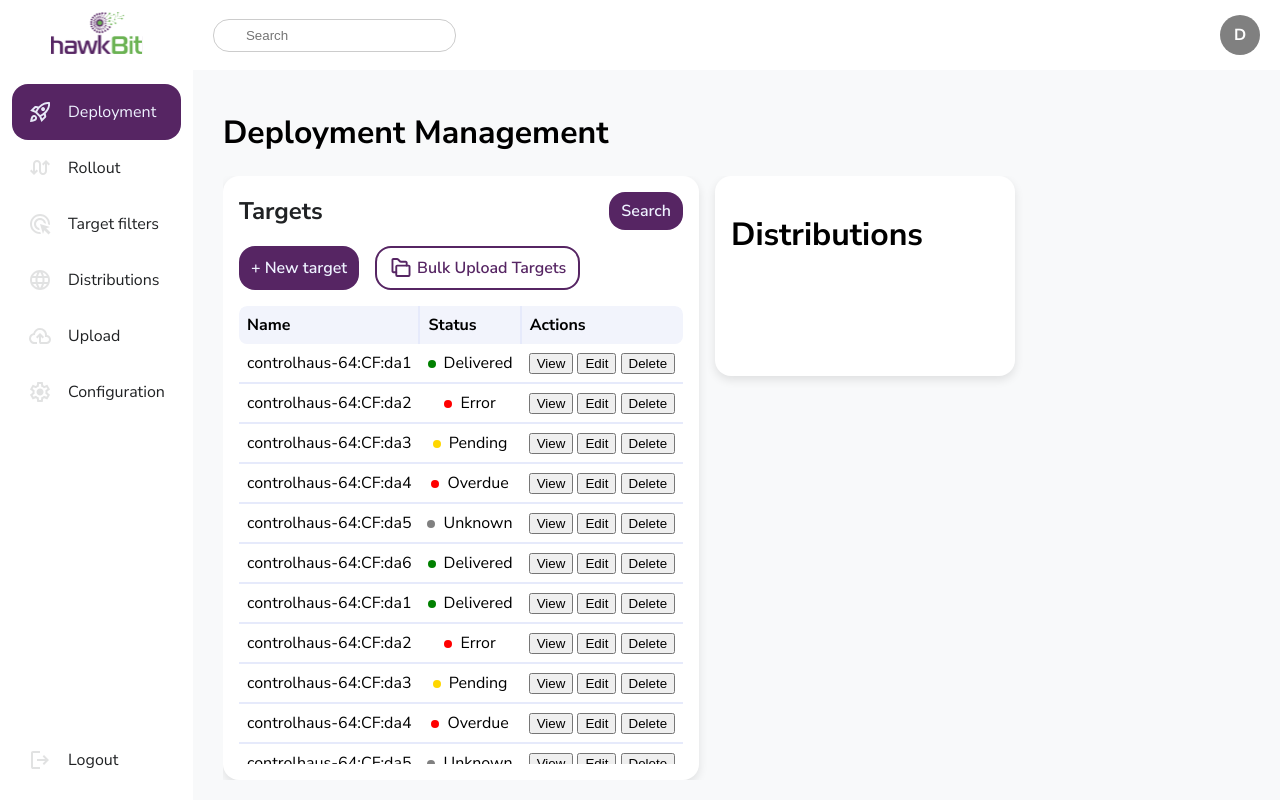
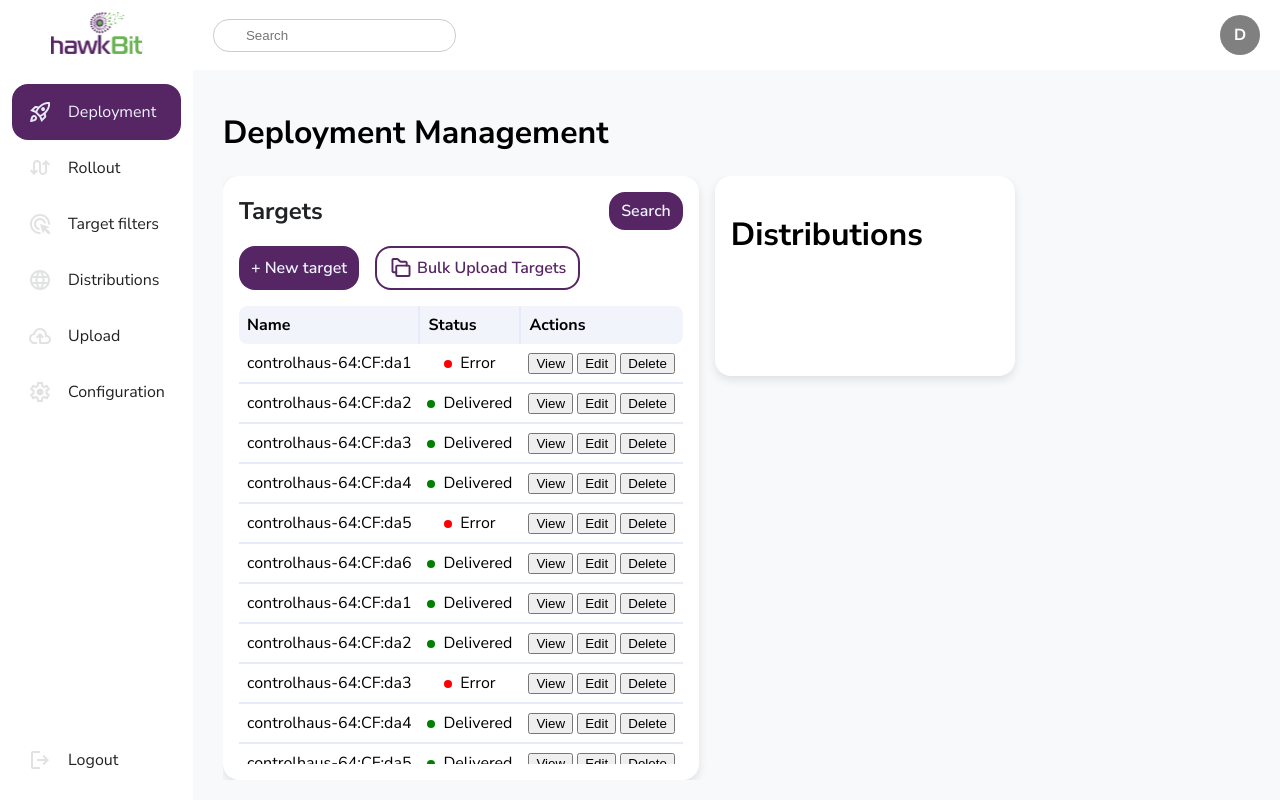
Before and after one commit to sbabic/hawkbitgui, a Next.js app: page /x/deployment in a window 1280 px wide. Built offline with nearby package versions, Linux system fonts and the light colour scheme.

Commit message:
feat: Finished targets table

```diff
--- a/src/app/components/table/index.tsx
+++ b/src/app/components/table/index.tsx
@@ -3,100 +3,18 @@
 import React from 'react';
 import {
     useReactTable,
-    createColumnHelper,
     getCoreRowModel,
     flexRender,
     ColumnDef,
 } from '@tanstack/react-table';
 import styles from './styles.module.scss';
 
-type Device = {
-    name: string;
-    status: 'Delivered' | 'Error' | 'Pending' | 'Overdue' | 'Unknown';
+export type TableProps<T> = {
+    data: T[];
+    columns: ColumnDef<T, any>[];
 };
 
-const columnHelper = createColumnHelper<Device>();
-
-const columns: ColumnDef<Device, any>[] = [
-    columnHelper.accessor('name', {
-        header: 'Name',
-        cell: (info) => info.getValue(),
-    }),
-    columnHelper.accessor('status', {
-        header: 'Status',
-        cell: (info) => {
-            const status = info.getValue();
-            let statusClass = '';
-
-            // Map each status to a specific SCSS class
-            switch (status) {
-                case 'Delivered':
-                    statusClass = styles.statusDelivered;
-                    break;
-                case 'Error':
-                    statusClass = styles.statusError;
-                    break;
-                case 'Pending':
-                    statusClass = styles.statusPending;
-                    break;
-                case 'Overdue':
-                    statusClass = styles.statusOverdue;
-                    break;
-                default:
-                    statusClass = styles.statusUnknown;
-            }
-
-            return (
-                <div>
-                    <span
-                        className={`${styles.statusIndicator} ${statusClass}`}
-                    />
-                    {status}
-                </div>
-            );
-        },
-    }),
-    columnHelper.display({
-        id: 'actions',
-        header: 'Actions',
-        cell: () => (
-            <div>
-                <button>View</button> <button>Edit</button>{' '}
-                <button>Delete</button>
-            </div>
-        ),
-    }),
-];
-
-// Sample data array
-const data: Device[] = [
-    { name: 'controlhaus-64:CF:da1', status: 'Delivered' },
-    { name: 'controlhaus-64:CF:da2', status: 'Error' },
-    { name: 'controlhaus-64:CF:da3', status: 'Pending' },
-    { name: 'controlhaus-64:CF:da4', status: 'Overdue' },
-    { name: 'controlhaus-64:CF:da5', status: 'Unknown' },
-    { name: 'controlhaus-64:CF:da6', status: 'Delivered' },
-    { name: 'controlhaus-64:CF:da1', status: 'Delivered' },
-    { name: 'controlhaus-64:CF:da2', status: 'Error' },
-    { name: 'controlhaus-64:CF:da3', status: 'Pending' },
-    { name: 'controlhaus-64:CF:da4', status: 'Overdue' },
-    { name: 'controlhaus-64:CF:da5', status: 'Unknown' },
-    { name: 'controlhaus-64:CF:da6', status: 'Delivered' },
-    { name: 'controlhaus-64:CF:da1', status: 'Delivered' },
-    { name: 'controlhaus-64:CF:da2', status: 'Error' },
-    { name: 'controlhaus-64:CF:da3', status: 'Pending' },
-    { name: 'controlhaus-64:CF:da4', status: 'Overdue' },
-    { name: 'controlhaus-64:CF:da5', status: 'Unknown' },
-    { name: 'controlhaus-64:CF:da6', status: 'Delivered' },
-    { name: 'controlhaus-64:CF:da1', status: 'Delivered' },
-    { name: 'controlhaus-64:CF:da2', status: 'Error' },
-    { name: 'controlhaus-64:CF:da3', status: 'Pending' },
-    { name: 'controlhaus-64:CF:da4', status: 'Overdue' },
-    { name: 'controlhaus-64:CF:da5', status: 'Unknown' },
-    { name: 'controlhaus-64:CF:da6', status: 'Delivered' },
-];
-
-export default function Table() {
+export default function Table<T>({ data, columns }: TableProps<T>) {
     // Create the table instance
     const table = useReactTable({
         data,
--- a/src/app/components/table/styles.module.scss
+++ b/src/app/components/table/styles.module.scss
@@ -57,33 +57,3 @@
         }
     }
 }
-
-/* Base class for the status indicator dot */
-.statusIndicator {
-    display: inline-block;
-    width: 0.5rem;
-    height: 0.5rem;
-    border-radius: 50%;
-    margin-right: 0.5rem;
-}
-
-/* Color-coded statuses */
-.statusDelivered {
-    background-color: green;
-}
-
-.statusError {
-    background-color: red;
-}
-
-.statusPending {
-    background-color: gold;
-}
-
-.statusOverdue {
-    background-color: red;
-}
-
-.statusUnknown {
-    background-color: gray;
-}
--- /dev/null
+++ b/src/app/components/target-table/index.tsx
@@ -0,0 +1,72 @@
+'use client';
+
+import React from 'react';
+import { createColumnHelper, ColumnDef } from '@tanstack/react-table';
+import styles from './styles.module.scss';
+import Table from '@/app/components/table';
+import { generateMockData, Target } from '@/entities';
+
+export type TargetWithStatus = Target & { status: string };
+
+const columnHelper = createColumnHelper<TargetWithStatus>();
+
+const columns: ColumnDef<TargetWithStatus, any>[] = [
+    columnHelper.accessor('name', {
+        header: 'Name',
+        cell: (info) => info.getValue(),
+    }),
+    columnHelper.accessor('status', {
+        header: 'Status',
+        cell: (info) => {
+            const status = info.getValue();
+            let statusClass = '';
+
+            // Map each status to a specific SCSS class
+            switch (status) {
+                case 'Delivered':
+                    statusClass = styles.statusDelivered;
+                    break;
+                case 'Error':
+                    statusClass = styles.statusError;
+                    break;
+                case 'Pending':
+                    statusClass = styles.statusPending;
+                    break;
+                case 'Overdue':
+                    statusClass = styles.statusOverdue;
+                    break;
+                default:
+                    statusClass = styles.statusUnknown;
+            }
+
+            return (
+                <div>
+                    <span
+                        className={`${styles.statusIndicator} ${statusClass}`}
+                    />
+                    {status}
+                </div>
+            );
+        },
+    }),
+    columnHelper.display({
+        id: 'actions',
+        header: 'Actions',
+        cell: () => (
+            <div>
+                <button>View</button> <button>Edit</button>{' '}
+                <button>Delete</button>
+            </div>
+        ),
+    }),
+];
+
+// Sample data array
+const data: TargetWithStatus[] = generateMockData(20).map((target, index) => ({
+    ...target,
+    status: index % 4 === 0 ? 'Error' : 'Delivered',
+}));
+
+export default function TargetTable() {
+    return <Table columns={columns} data={data} />;
+}
--- /dev/null
+++ b/src/app/components/target-table/styles.module.scss
@@ -0,0 +1,30 @@
+@use 'src/app/styles/variables' as *;
+
+.statusIndicator {
+    display: inline-block;
+    width: 0.5rem;
+    height: 0.5rem;
+    border-radius: 50%;
+    margin-right: 0.5rem;
+}
+
+/* Color-coded statuses */
+.statusDelivered {
+    background-color: green;
+}
+
+.statusError {
+    background-color: red;
+}
+
+.statusPending {
+    background-color: gold;
+}
+
+.statusOverdue {
+    background-color: red;
+}
+
+.statusUnknown {
+    background-color: gray;
+}
--- a/src/app/x/deployment/components/targets-card/index.tsx
+++ b/src/app/x/deployment/components/targets-card/index.tsx
@@ -4,7 +4,7 @@ import styles from './styles.module.scss';
 import Card from '@/app/components/card';
 import Button from '@/app/components/button';
 import FolderIcon from '@/app/components/icons/folder-icon';
-import Table from '@/app/components/table';
+import TargetTable from '@/app/components/target-table';
 
 export default function TargetsCard() {
     return (
@@ -25,7 +25,7 @@ export default function TargetsCard() {
                     </Button>
                 </div>
                 <div className={styles.table}>
-                    <Table />
+                    <TargetTable />
                 </div>
             </div>
         </Card>
--- a/src/entities/target.ts
+++ b/src/entities/target.ts
@@ -7,3 +7,15 @@ export interface Target {
     modifiedBy: string;
     modifiedDate: Date;
 }
+
+export const generateMockData = (count: number): Target[] => {
+    return Array.from({ length: count }, (_, i) => ({
+        name: `controlhaus-64:CF:da${(i % 6) + 1}`,
+        controllerId: `controller-${i + 1}`,
+        description: `Target description ${i + 1}`,
+        createdBy: `user${(i % 3) + 1}`,
+        createdDate: new Date(),
+        modifiedBy: `user${(i % 3) + 1}`,
+        modifiedDate: new Date(),
+    }));
+};
```
